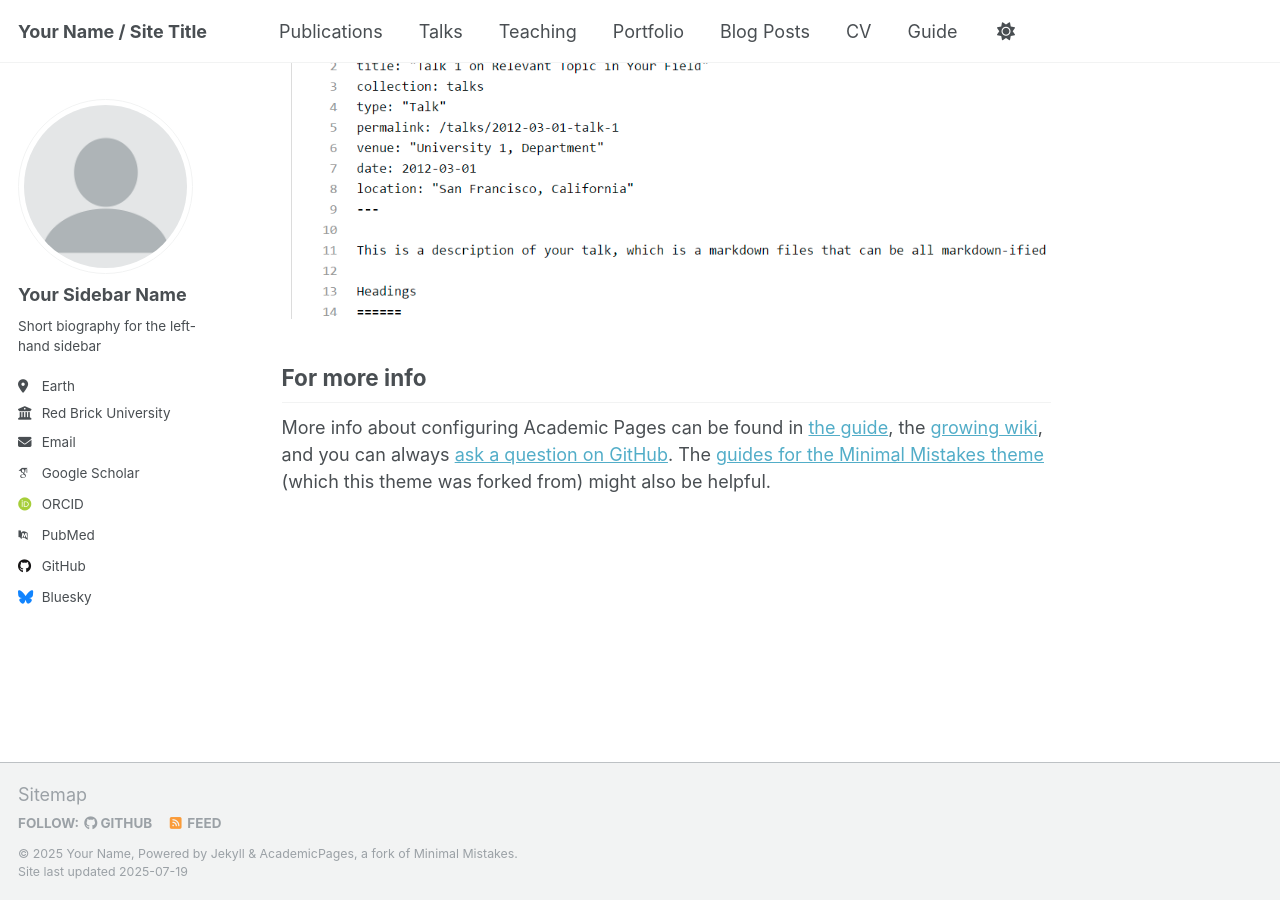
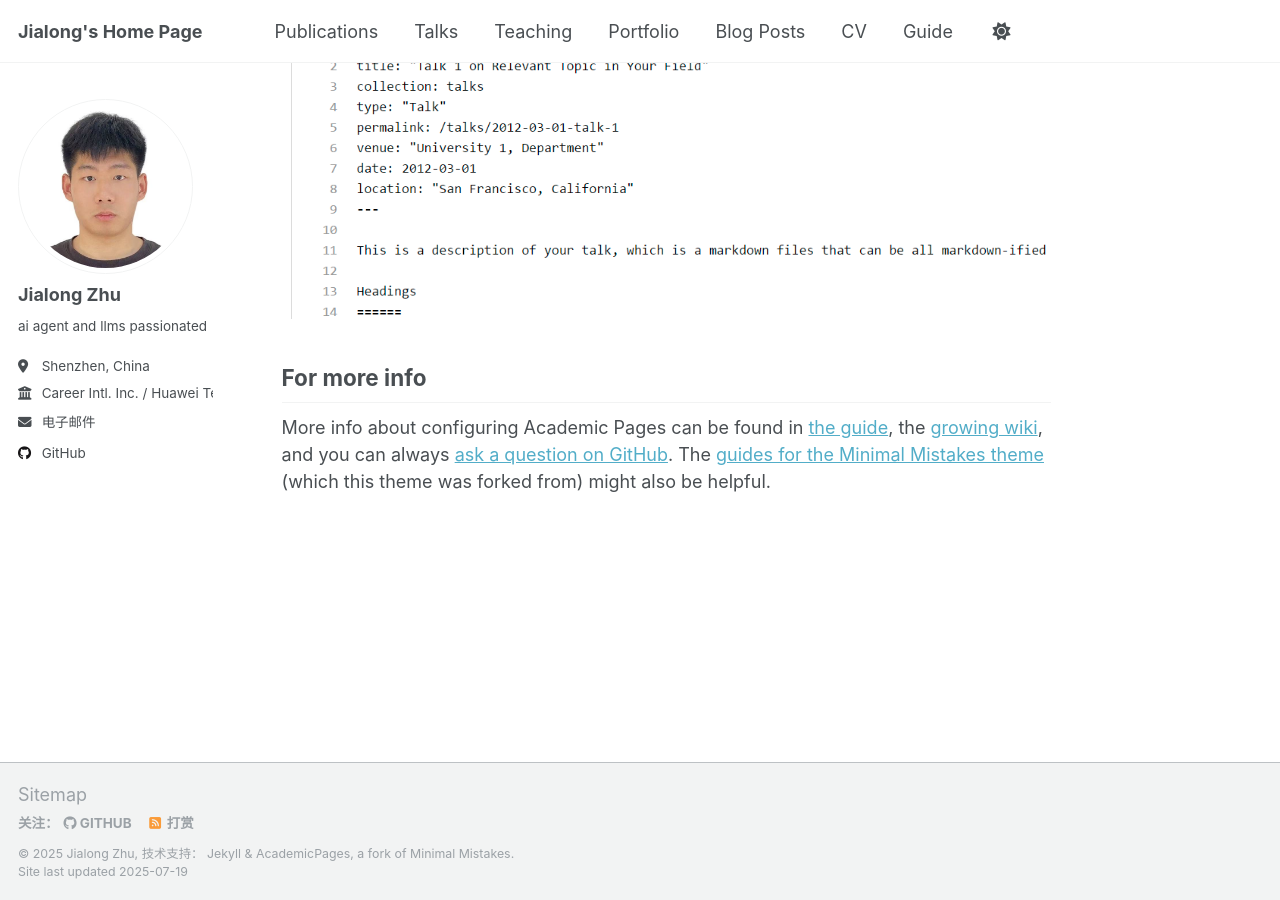
Before and after one commit to zhu-jia-long/zhu-jia-long.github.io, a Jekyll site: the page built from _pages/about.md, in a window 1280 px wide and 900 px high, scrolled down 2931 px. Built offline with Jekyll 4.4.1, drawn with Linux system fonts in a browser that asks for light colours; some web fonts are replaced; a script that is not in the unit is left out.

```diff
--- a/_config.yml
+++ b/_config.yml
@@ -7,15 +7,15 @@
 # server process.
 
 # Basic Site Settings
-locale                   : "en-US"
+locale                   : "zh-CN"
 site_theme               : "default"
-title                    : "Your Name / Site Title"
+title                    : "Jialong's Home Page"
 title_separator          : "-"
-name                     : &name "Your Name"
-description              : &description "personal description"
-url                      : https://academicpages.github.io # the base hostname & protocol for your site e.g. "https://[your GitHub username].github.io" or if you already have some other page hosted on Github then use "https://[your GitHub username].github.io/[Your Repo Name]"
+name                     : &name "Jialong Zhu"
+description              : &description "ai agent and llms passionated"
+url                      : https://zhu-jia-long.github.io # the base hostname & protocol for your site e.g. "https://[your GitHub username].github.io" or if you already have some other page hosted on Github then use "https://[your GitHub username].github.io/[Your Repo Name]"
 baseurl                  : "" # the subpath of your site, e.g. "/blog"
-repository               : "academicpages/academicpages.github.io"
+repository               : "zhu-jia-long/zhu-jia-long.github.io"
 
 # Site Author - The following control what appear as part of the author content on the side bar.
 #               If a field is blank the icon and link will not appear, otherwise it will be shown.
@@ -23,22 +23,22 @@ repository               : "academicpages/academicpages.github.io"
 author:
   # Biographic information
   avatar           : "profile.png"
-  name             : "Your Sidebar Name"
+  name             : "Jialong Zhu"
   pronouns         : # example: "she/her"
-  bio              : "Short biography for the left-hand sidebar"
-  location         : "Earth"
-  employer         : "Red Brick University"
+  bio              : "ai agent and llms passionated"
+  location         : "Shenzhen, China"
+  employer         : "Career Intl. Inc. / Huawei Technology Co."
   uri              : # URL
-  email            : "none@example.org"
+  email            : "1563470117@qq.com"
 
   # Academic websites
   academia         : # URL
   arxiv            : # URL - Update with the correct link to your profile
-  googlescholar    : "https://scholar.google.com/citations?user=PS_CX0AAAAAJ"
+  googlescholar    : # currently None
   impactstory      : # URL
-  orcid            : "http://orcid.org/yourorcidurl"
+  orcid            : # "http://orcid.org/yourorcidurl"
   semantic         : # URL
-  pubmed           : "https://www.ncbi.nlm.nih.gov/pubmed/?term=john+snow"
+  pubmed           : # "https://www.ncbi.nlm.nih.gov/pubmed/?term=john+snow"
   researchgate     : # URL
   scopus           : # URL
 
@@ -46,13 +46,13 @@ author:
   bitbucket        : # Username - Update with your username on the site
   codepen          : # Username
   dribbble         : # Username
-  github           : "academicpages"
+  github           : "qwweerdf"
   kaggle           : # Username
   stackoverflow    : # User number or user number and name (i.e., use "1" or "1/jeff-atwood")
 
   # Social media
   artstation       : # Username
-  bluesky          : "bsky.app" # Replace this with you Bluesky username
+  bluesky          : # "bsky.app" # Replace this with you Bluesky username
   facebook         : # Username
   flickr           : # Username
   foursquare       : # Username
```
Also changed, not shown: images/profile.png.
